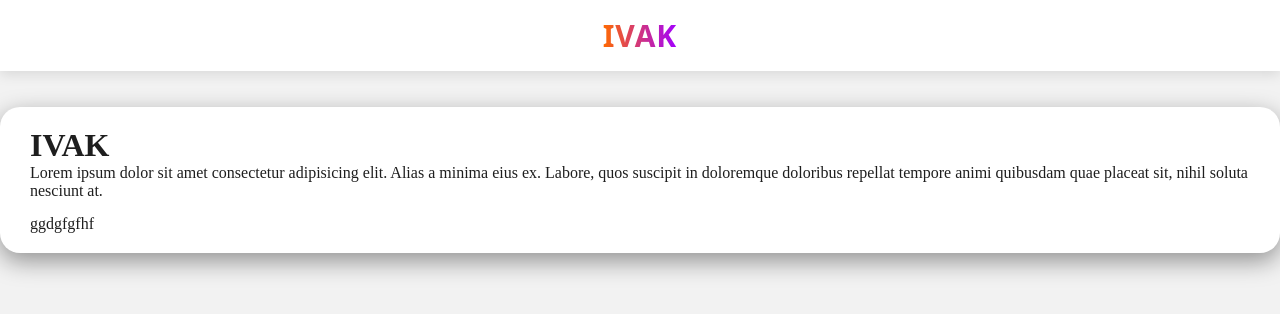
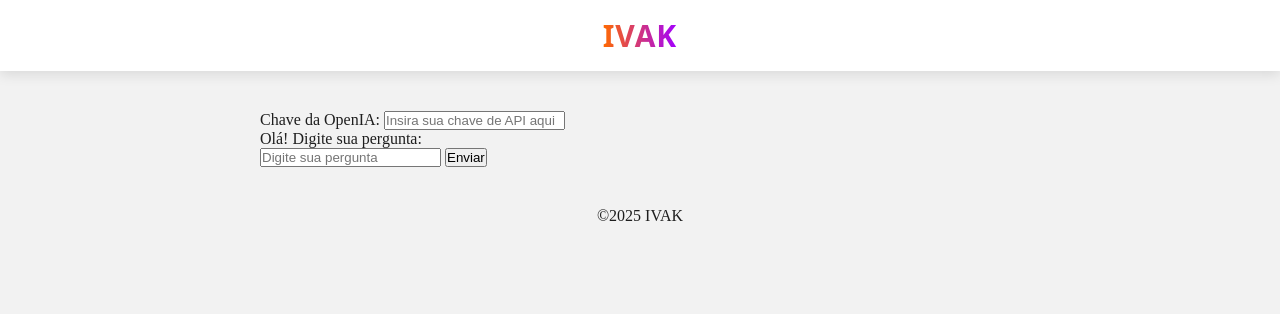
Before and after one commit to SarahSSM1/IVAK-IA, a website: page index.html in a window 1280 px wide. Drawn offline with Linux system fonts and the light colour scheme.

Commit message:
Juliana add:html-estruturado

```diff
--- a/index.html
+++ b/index.html
@@ -1,34 +1,38 @@
 <!DOCTYPE html>
 <html lang="en">
 <head>
-    <meta charset="UTF-8" />
-    <meta name="viewport" content="width=device-width, initial-scale=1.0" />
-    <title>IVAK</title>
-    <link rel="stylesheet" href="ivak.css" />
+    <meta charset="UTF-8">
+    <meta name="viewport" content="width=device-width, initial-scale=1.0">
+    <title>IVAK Assistente</title>
+    <link rel="stylesheet" href="ivak.css">
 </head>
 <body>
-
     <header>
         <nav class="navbar">
             <h1 class="navbar-title">IVAK</h1>
         </nav>
     </header>
 
-   <br><br>
+    <main>
+        <div class="api-key-container">
+            <label for="api-key">Chave da OpenIA:</label>
+            <input type="password" id="api-key" placeholder="Insira sua chave de API aqui">
+        </div>
 
-    <div class="card">
-      <header>
-        <h1>IVAK</h1>
-        <p>
-        Lorem ipsum dolor sit amet consectetur adipisicing elit. Alias a minima
-        eius ex. Labore, quos suscipit in doloremque doloribus repellat tempore
-        animi quibusdam quae placeat sit, nihil soluta nesciunt at.
-        </p>
-      </header>
+        <p>Olá! Digite sua pergunta:</p>
 
-      <p> ggdgfgfhf </p>
+        <div class="chat-container">
+            <div id="chat-output"></div>
+            <div class="chat-input">
+                <input type="text" id="user-input" placeholder="Digite sua pergunta">
+                <button id="send-button">Enviar</button>
+            </div>
+        </div>
+    </main>
 
-    </div>
+    <footer>
+        <p>&copy;2025 IVAK</p>
+    </footer>
 
     <script src="ivak.js"></script>
 </body>
```
Lines whose indentation alone changed are shown as unchanged.
